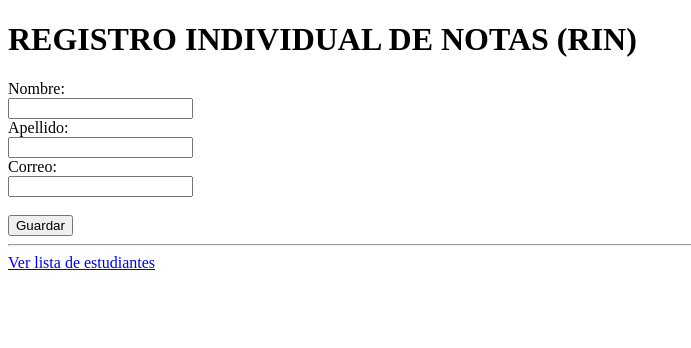
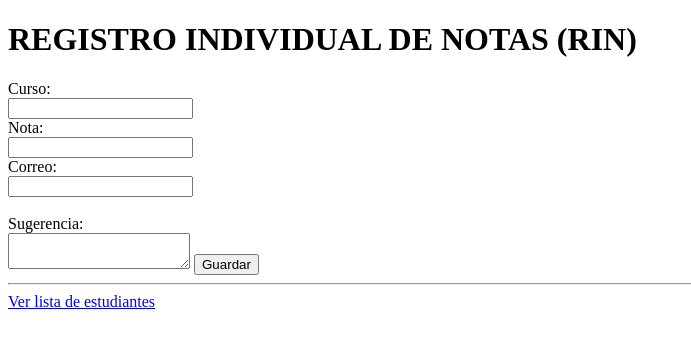
Before and after one commit to miguel-jaeger/COEDE-MySQL2, a PHP site: page /index.php in a window 1280 px wide. Shown: the top 348 px of the page, without its empty margins (0-691 px from the left). Run offline with PHP 8.4, Linux system fonts and the light colour scheme.

Commit message:
registro php completo

```diff
--- a/VISTA/Registro.php
+++ b/VISTA/Registro.php
@@ -6,12 +6,15 @@
 <body>
     <h1>REGISTRO INDIVIDUAL DE NOTAS (RIN) </h1>
     <form action="index.php" method="POST">
-        <label for="nombre">Nombre:</label><br>
+        <label for="nombre">Curso:</label><br>
         <input type="text" id="nombre" name="nombre" required><br>
-        <label for="apellido">Apellido:</label><br>
+        <label for="apellido">Nota:</label><br>
         <input type="text" id="apellido" name="apellido" required><br>
         <label for="correo">Correo:</label><br>
         <input type="email" id="correo" name="correo" required><br><br>
+        <label for="sugerencia">Sugerencia:</label><br>
+        <textarea id="sugerencia" name="sugerencia" type="text" required>
+        </textarea>
         <input type="hidden" name="action" value="crear">
         <button type="submit">Guardar</button>
     </form>
```
